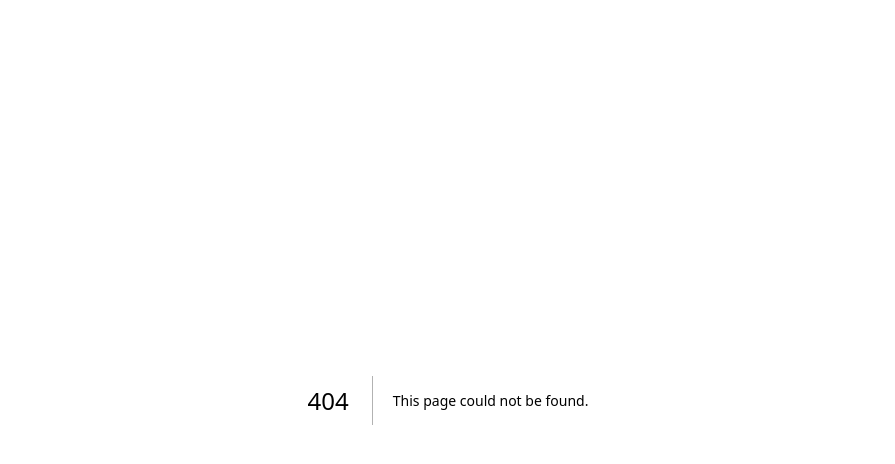
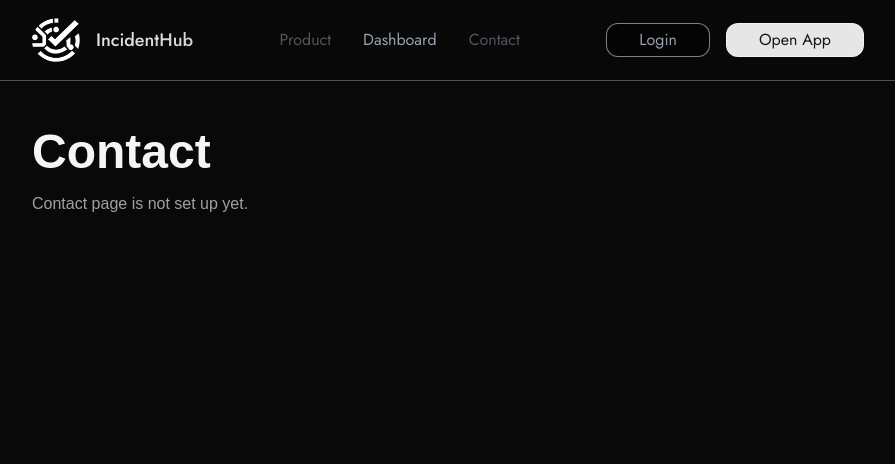
Before and after one commit to Simkow/incidenthub-m, a Next.js app: page /contact in a window 1280 px wide. Before the commit this address had no page. Shown: the top 464 px of the page, without its empty margins (192-1087 px from the left). Built offline with nearby package versions, Linux system fonts and the light colour scheme.

Commit message:
feat: add Contact page component with initial setup

```diff
--- /dev/null
+++ b/app/contact/page.tsx
@@ -0,0 +1,15 @@
+import { Navbar } from "../home/Navbar";
+
+export default function ContactPage() {
+  return (
+    <div className="w-full min-h-screen bg-[#090909]">
+      <Navbar />
+      <main className="pt-32 px-6 md:px-12 lg:px-56 text-neutral-100">
+        <h1 className="text-3xl md:text-5xl font-bold">Contact</h1>
+        <p className="mt-4 text-neutral-400 max-w-2xl">
+          Contact page is not set up yet.
+        </p>
+      </main>
+    </div>
+  );
+}
--- a/app/home/Hero.tsx
+++ b/app/home/Hero.tsx
@@ -3,7 +3,7 @@
 import { motion } from "motion/react";
 import BgImage from "../../public/assets/hero-bg.png";
 import BgImage2 from "../../public/assets/hero-bg2.png";
-import { useEffect, useState, type FC } from "react";
+import { useEffect, useState, useMemo, type FC } from "react";
 import Link from "next/link";
 import { useAuth } from "../AuthProvider";
 import Image from "next/image";
@@ -13,33 +13,23 @@ const MotionImage = motion(Image);
 
 export const Hero: FC = () => {
   const [isVisible, setIsVisible] = useState(false);
-  const [username] = useState<string | null>(() => {
-    if (typeof window === "undefined") return "";
-    const usr = window.localStorage.getItem("users");
-    return usr ? usr.replace(/"/g, "") : "";
-  });
   const { user } = useAuth();
-  const [workspace] = useState(() => {
+  const [username, setUsername] = useState("");
+
+  const workspace = useCurrentWorkspace(username);
+  const hasDashboard = !!username && !!workspace;
+
+  useEffect(() => {
     if (typeof window === undefined) {
       return;
     }
-    const currentWorkspace = localStorage.getItem("workspace") as string;
-    if (!currentWorkspace.length) {
-      return;
+    const user1 = window.localStorage.getItem("users") as string;
+    if (user1 !== null) {
+      setUsername(user1.replace(/"/g, ""));
+    } else {
+      setUsername("");
     }
-    const works = currentWorkspace.replace(/"/g, "");
-    return works
-  });
-  // const workspace = useCurrentWorkspace(user?.name);
-  console.log(workspace);
-  const hasDashboard = !!username && !!workspace;
-
-  useEffect(() => {
-    const timer = setTimeout(() => {
-      setIsVisible((isVisible) => !isVisible);
-    }, 2000);
-    return () => clearTimeout(timer);
-  }, [isVisible]);
+  })
 
   return (
     <main className="w-full max-md:max-h-screen max-md:justify-center min-h-screen bg-[#090909] overflow-hidden relative gap-8 flex flex-col pt-40 md:pt-32 px-6 md:px-12 lg:px-56 body-text text-center text-neutral-100 pb-32 md:pb-40">
@@ -82,9 +72,7 @@ export const Hero: FC = () => {
           <br /> frontend-first workflow designed for real-world scenarios.
         </motion.h2>
         <div className="justify-start flex flex-col sm:flex-row gap-4 sm:gap-8">
-          <Link
-            href={hasDashboard ? `/${username}/${workspace}/tasks` : "/login"}
-          >
+          <Link href={hasDashboard ? `/${username}/${workspace}/tasks` : '/login'}>
             <motion.button
               initial={{ opacity: 0, filter: "blur(10px)" }}
               animate={{ opacity: 1, filter: "blur(0px)" }}
@@ -94,6 +82,16 @@ export const Hero: FC = () => {
               Start Building
             </motion.button>
           </Link>
+          <motion.button
+            initial={{ opacity: 0, filter: "blur(10px)" }}
+            animate={{ opacity: 1, filter: "blur(0px)" }}
+            transition={{ duration: 1.7 }}
+            disabled
+            className="border border-white/40 text-white/70 rounded-xl w-full sm:w-38 py-2 cursor-not-allowed font-bold"
+            title="Resolving workspace..."
+          >
+            Opening...
+          </motion.button>
           <motion.button
             initial={{ opacity: 0, filter: "blur(10px)" }}
             animate={{ opacity: 1, filter: "blur(0px)" }}
--- a/app/home/Navbar.tsx
+++ b/app/home/Navbar.tsx
@@ -2,36 +2,42 @@
 
 import Logo from "../../public/assets/IncidentHub-logo-white.png";
 import Link from "next/link";
-import { useState } from "react";
+import { useEffect, useState } from "react";
 import { useAuth } from "../AuthProvider";
 import Image from "next/image";
 import { useCurrentWorkspace } from "./CurrentWorkspace";
 
 export const Navbar: React.FC = () => {
   const { user } = useAuth();
-  const [token] = useState(() => {
-    if (typeof window === "undefined") return;
+  const [token, setToken] = useState<string>("");
+  const [username, setUsername] = useState("");
 
-    const storedToken = window.localStorage.getItem("authToken");
-    return storedToken ? storedToken.replace(/"/g, "") : "";
-  });
-  const [username] = useState<string | null>(() => {
-    if (typeof window === "undefined") return "";
-    const usr = window.localStorage.getItem("users");
-    return usr ? usr.replace(/"/g, "") : "";
-  });
-  const [workspace] = useState(() => {
+  const workspace = useCurrentWorkspace(username);
+  const hasDashboard = !!username && !!workspace;
+
+  useEffect(() => {
     if (typeof window === undefined) {
       return;
     }
-    const currentWorkspace = localStorage.getItem("workspace") as string;
-    if (!currentWorkspace.length) {
+    const user1 = window.localStorage.getItem("users") as string;
+    if (user1 !== null) {
+      setUsername(user1.replace(/"/g, ""));
+    } else {
+      setUsername("");
+    }
+  })
+
+  useEffect(() => {
+    if (typeof window === undefined) {
       return;
     }
-    const works = currentWorkspace.replace(/"/g, "");
-    return works
-  });
-  const hasDashboard = !!username && !!workspace;
+    const token1 = window.localStorage.getItem("authToken") as string;
+    if (token1 !== null) {
+      setToken(token1.replace(/"/g, ""));
+    } else {
+      setToken("");
+    }
+  })
 
   return (
     <div className="w-full fixed px-6 md:px-12 lg:px-56 py-4 bg-[#090909]/70 text-gray-400 flex flex-col md:flex-row items-center md:justify-between gap-4 heading border-b border-white/30 z-50 backdrop-blur-sm">
```
Also changed, not shown: app/[user]/[workspace]/project/page.tsx (indentation only).
